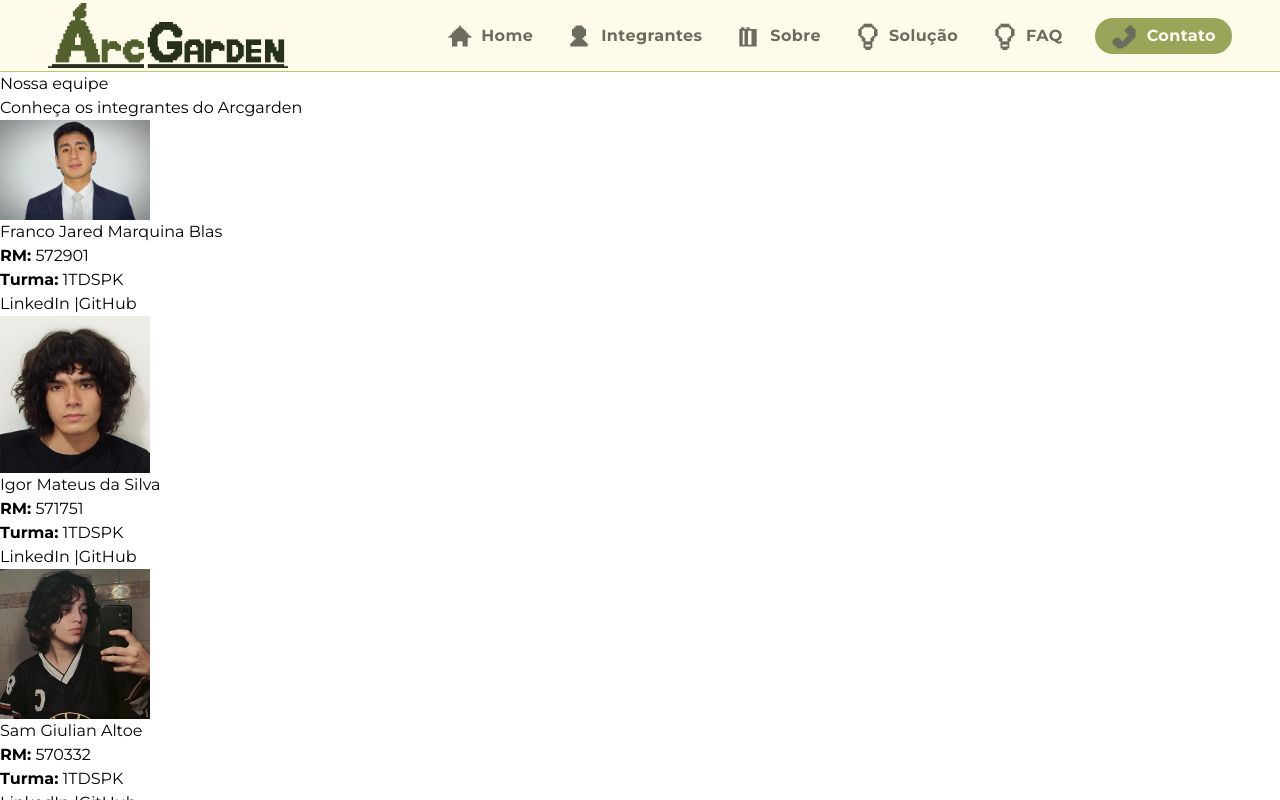
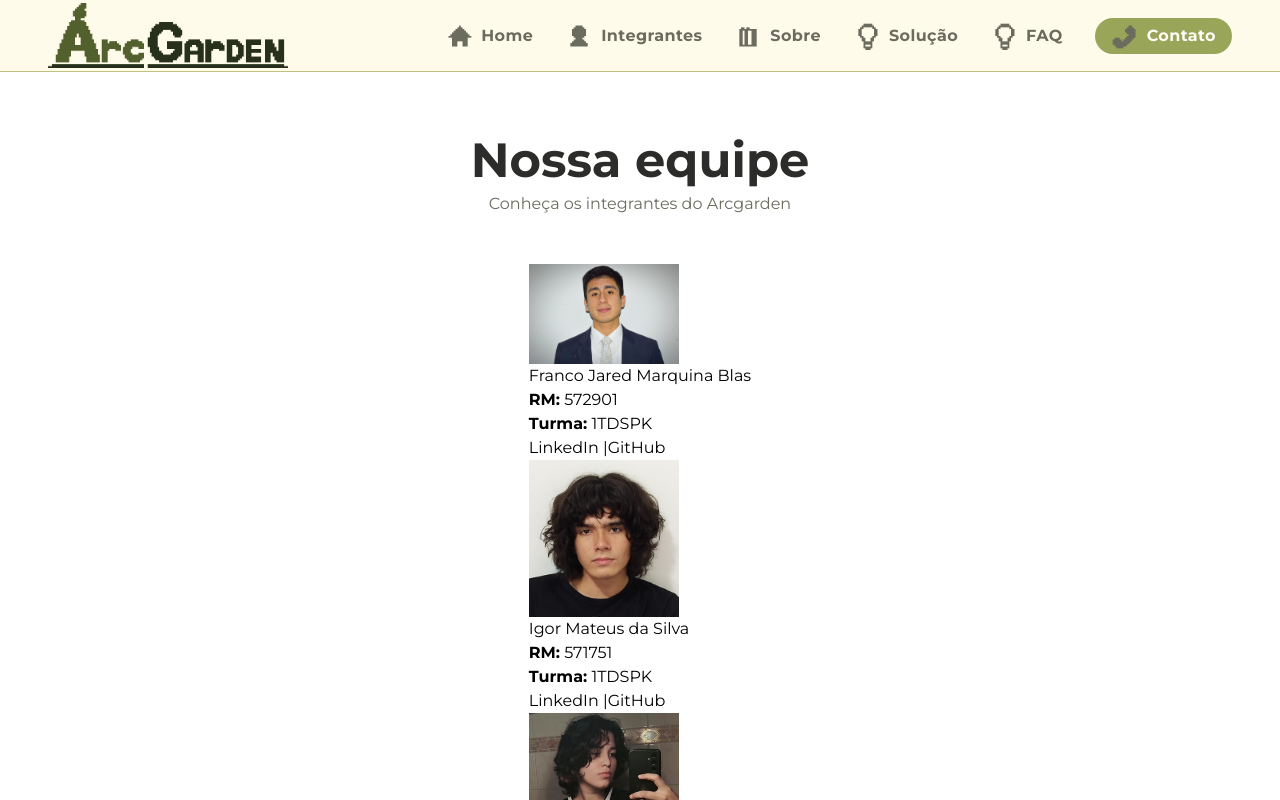
Before and after one commit to HayanoIche/ArcGarden-FrontEnd, a React (Vite) app: page /integrantes in a window 1280 px wide. Shown: the top 800 px of the page. Built offline with nearby package versions, Linux system fonts and the light colour scheme.

Commit message:
feat: Inicio do estilos na parte de integrantes

```diff
--- a/src/pages/Integrantes.tsx
+++ b/src/pages/Integrantes.tsx
@@ -2,9 +2,13 @@
 export default function Integrantes()
 {
     return (
-        <div>
-            <h2>Nossa equipe</h2>
-            <p>Conheça os integrantes do Arcgarden</p>
+        <div className="w-full flex flex-col items-center py-16 px-6">
+            <h2 className="text-4xl md:text-5xl font-bold text-[var(--text-bold)] text-center mb-2">
+                Nossa equipe
+            </h2>
+            <p className="text-base text-[var(--text-main)] text-center mb-12">
+                Conheça os integrantes do Arcgarden
+            </p>
 
             <div>
 
```
